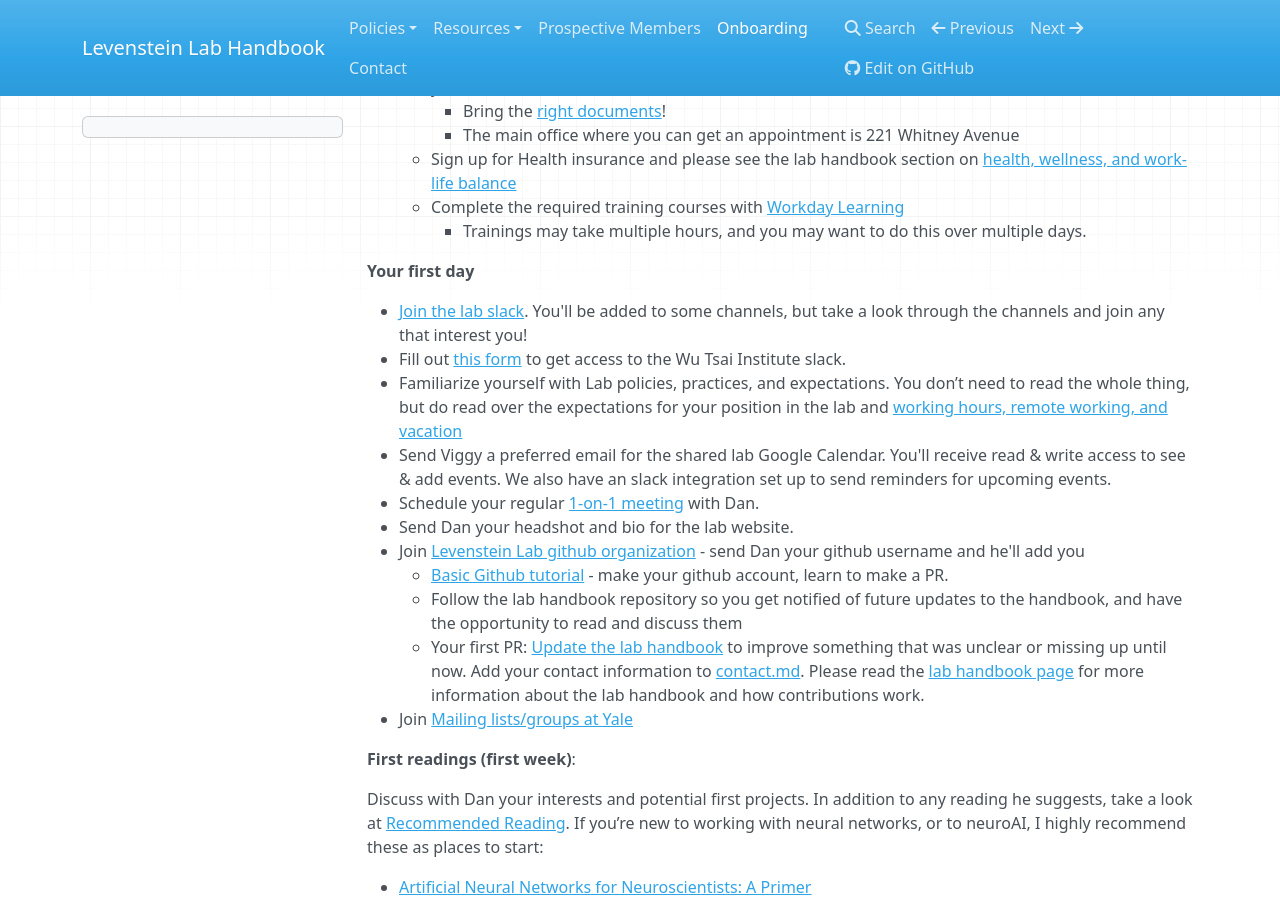
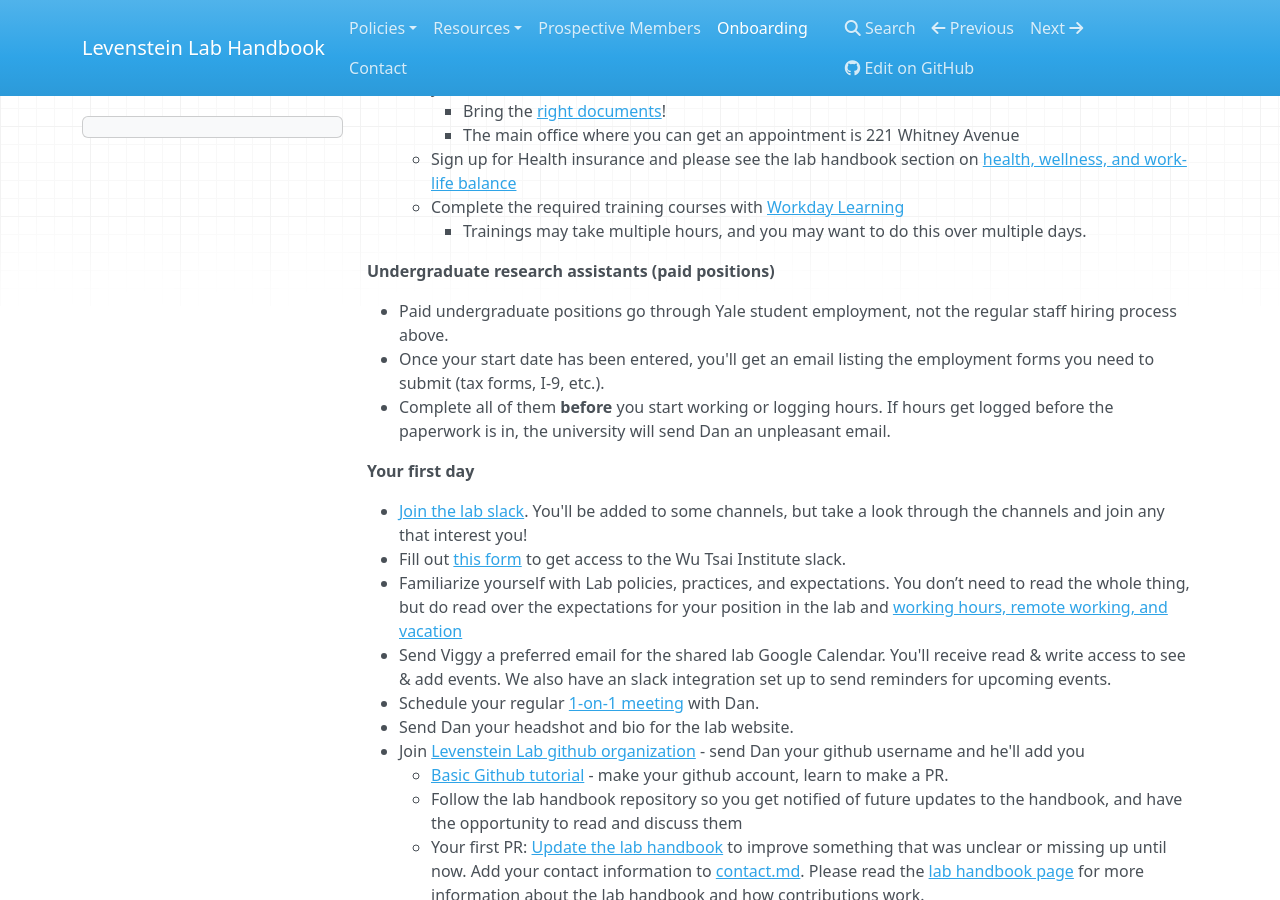
Before and after one commit to LevensteinLab/Lab-Handbook, an MkDocs documentation site: the page built from docs/onboarding.md, in a window 1280 px wide and 900 px high, scrolled down 1041 px. Built offline with MkDocs 1.6.1, drawn with Linux system fonts in a browser that asks for light colours; nearby versions of some CDN libraries.

Commit message:
added a few more things

```diff
--- a/docs/onboarding.md
+++ b/docs/onboarding.md
@@ -35,6 +35,12 @@
     - Complete the required training courses with [Workday Learning](https://www.myworkday.com/yale/learning/)
         - Trainings may take multiple hours, and you may want to do this over multiple days.
 
+
+**Undergraduate research assistants (paid positions)**
+
+- Paid undergraduate positions go through Yale student employment, not the regular staff hiring process above.
+- Once your start date has been entered, you'll get an email listing the employment forms you need to submit (tax forms, I-9, etc.).
+- Complete all of them **before** you start working or logging hours. If hours get logged before the paperwork is in, the university will send Dan an unpleasant email.
 
 **Your first day**
 
```
Also changed, not shown: docs/Policies/meetings.md (+1 -1 lines), docs/Resources/claude_teams.md (+6 -0 lines), docs/Resources/writing.md (+1 -0 lines).
